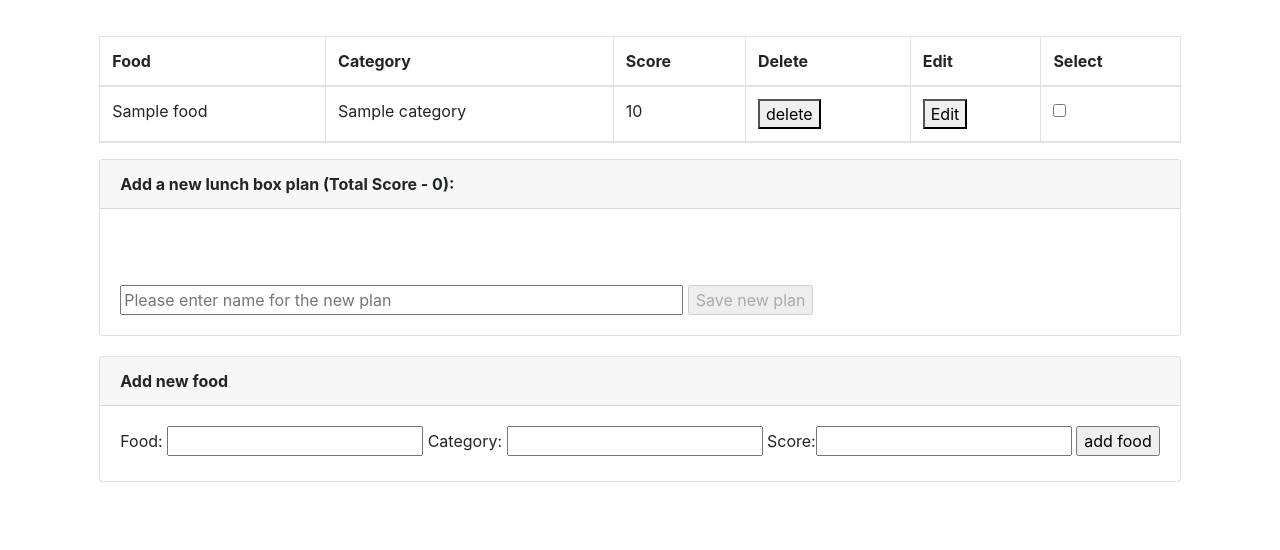
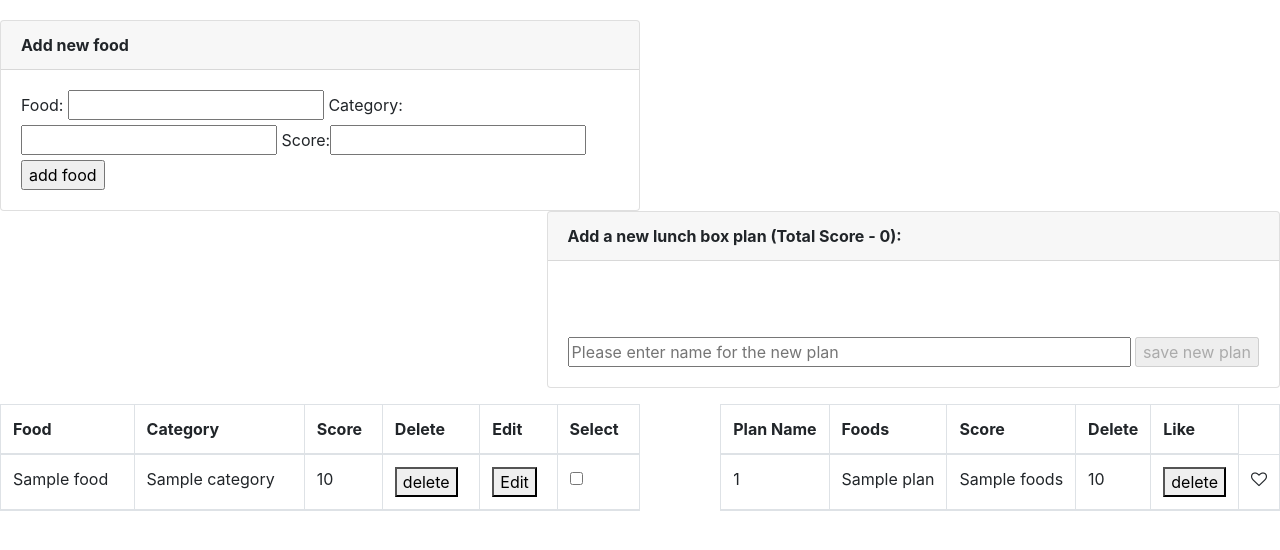
Before and after one commit to wwjin1986/lunch_box, a Python web app: template templates/index.html in a window 1280 px wide. Shown: the top 550 px of the page. Run offline with Jinja, Linux system fonts and the light colour scheme; the template is opened without the code that fills it: most values are stand-ins (such as "Sample title", 1, 10 or a date in 2020); some libraries are stand-ins or nearby versions.

Commit message:
added get for plans

```diff
--- a/static/css/main.css
+++ b/static/css/main.css
@@ -6,6 +6,11 @@ body {
 .content {
   margin: 20px auto;
 }
-.add-food{
-  margin:20px auto;
+
+.align-left{
+  float: left;
+  width: 50%;
 }
+.align-right{
+  float: right;
+}
--- a/templates/base.html
+++ b/templates/base.html
@@ -1,9 +1,13 @@
 <!DOCTYPE html>
 <html lang="en">
   <head>
+
+
     <meta charset="UTF-8" />
     <meta name="viewport" content="width=device-width, initial-scale=1.0" />
     <meta http-equiv="X-UA-Compatible" content="ie=edge" />
+    <link href="https://cdnjs.cloudflare.com/ajax/libs/font-awesome/4.7.0/css/font-awesome.css" rel="stylesheet"/>
+
     <link
       rel="stylesheet"
       type="text/css"
--- a/templates/index.html
+++ b/templates/index.html
@@ -1,11 +1,14 @@
 {% extends 'base.html' %} {% block head %}<title>Food database</title> {%
 endblock %} {% block body %}
 <head>
+
     <script src="//ajax.googleapis.com/ajax/libs/jquery/1.9.1/jquery.min.js"></script>
     <script type=text/javascript>
       var score = 0;
       var number = 1;
+      var selectedFoods=[];
        $(document).ready(function(){
+        //checkbox check/uncheck event
        $('.checkbox').on('change',function(){
        var checkboxId = $(this).attr('id');
        var checkboxScore = $(this).attr('score');
@@ -13,9 +16,10 @@ endblock %} {% block body %}
        if($('#'+checkboxId).prop('checked')){
             $('#save-new-plan').prop('disabled',false);
             $('p[lunchbox-id="'+checkboxId+'"]').show();
-            $('p[lunchbox-id="'+checkboxId+'"]').html(number + ": "+checkboxItem);
+            $('p[lunchbox-id="'+checkboxId+'"]').html(checkboxItem);
             number++;
              score = parseFloat(checkboxScore)+score;
+             selectedFoods.push(checkboxItem);
             $('#total-score').html(score);
        }
        else{
@@ -23,13 +27,36 @@ endblock %} {% block body %}
            score = score - checkboxScore;
            $('#total-score').html(score);
            number--;
+           selectedFoods = selectedFoods.filter(function(value,index,arr){
+               return value != checkboxItem;
+           });
            if(score == 0){
                 $('#save-new-plan').prop('disabled',true);
-
            }
        }
+       });
+       //end of checkbox check/uncheck event
 
+       $('#save-new-plan').on('click', function(){
+           var planName = $('#plan-name').val();
+           var data = {planName:planName,
+           selectedFoods:selectedFoods,score:score };
+           console.log(data);
+            $.ajax({
+                type:'POST',
+                url:'/plans',
+                data:JSON.stringify(data),
+                contentType: 'application/json;charset=UTF-8',
+                success:function(){
+                    alert('get');
+                },
+                error:function(){
+                    alert('error');
+                }
             });
+       });
+
+
 
        });
 
@@ -38,6 +65,47 @@ endblock %} {% block body %}
     </script>
 </head>
 <div class="content">
+    <div>
+        <div class="add-food align-left">
+            <div class="card">
+                <div class="card-header">
+                    <b>Add new food</b>
+                </div>
+                <div class="card-body">
+                    <form action="/" method="POST">
+                        <label>Food: </label>
+                        <input type="text" name="food" id="food"/>
+                        <label>Category: </label> <input type="text" name="category" id="category"/>
+                        <label>Score: </label><input type="text" name="score" id="score"/>
+                        <input type="submit" value="add food"/></form>
+
+                </div>
+            </div>
+        </div>
+
+        <div class="card align-right">
+            <div class="card-header">
+                <b>Add a new lunch box plan (Total Score - <a id="total-score" total-score>0</a>):</b>
+            </div>
+            <div class="card-body">
+                <blockquote class="blockquote mb-0">
+                    {% for food in foods %}<p lunchbox-id={{food.id}}></p>{% endfor %}
+
+                </blockquote>
+            </div>
+            <div class="card-body">
+                <div class="add-plan">
+                    <form>
+                        <input type="text" size="50" name="plan-name" id="plan-name"
+                               placeholder="Please enter name for the new plan"/>
+                        <input type="submit" value="save new plan" id="save-new-plan" disabled="true"/>
+                </div>
+                </form>
+            </div>
+        </div>
+    </div>
+    <div>
+        <div class="align-left">
             <table class="table table-bordered">
                 <thead>
                 <tr>
@@ -54,7 +122,7 @@ endblock %} {% block body %}
                     <td>{{ food.category }}</td>
                     <td>{{ food.score }}</td>
                     <td>
-                <form action="/delete/{{ food.id }}" method="POST">
+                        <form action="/foods/{{ food.id }}" method="POST">
                             <button name="delete" value="{{ food.id }}">delete</button>
                         </form>
                     </td>
@@ -65,7 +133,7 @@ endblock %} {% block body %}
                     </td>
                     <td>
                         <input type="checkbox" class="checkbox" id={{ food.id }} score={{ food.score }}
-                       checkbox-item="{{food}}"/>
+                               checkbox-item="{{food.name}}"/>
                     </td>
                 </tr>
                 {% endfor %}
@@ -76,41 +144,42 @@ endblock %} {% block body %}
                 </ul>
                 </tbody>
             </table>
-    <div class="card">
-        <div class="card-header">
-            <b>Add a new lunch box plan (Total Score - <a id="total-score" total-score>0</a>):</b>
         </div>
-        <div class="card-body">
-            <blockquote class="blockquote mb-0">
-                {% for food in foods %}<p lunchbox-id={{food.id}}></p>{% endfor %}
+        <div class="align-right">
+            <table class="table table-bordered">
+                <thead>
+                <tr>
+                    <th scope="col">Plan Name</th>
+                    <th scope="col">Foods</th>
+                    <th scope="col">Score</th>
+                    <th scope="col">Delete</th>
+                    <th scope="col">Like</th>
 
-            </blockquote>
-        </div>
-        <div class="card-body">
-            <div class="add-plan" >
-                <form action="/add-plan" method="GET">
-                <input type="text" size="50" name="plan-name" id="plan-name" placeholder="Please enter name for the new plan"/>
-                <input type="submit" value="Save new plan" id="save-new-plan" disabled="true"/></form></div>
-        </div>
-    </div>
-    <div class="add-food">
-        <div class="card">
-            <div class="card-header">
-                <b>Add new food</b>
-            </div>
-            <div class="card-body">
-                <form action="/" method="POST">
-                    <label>Food: </label> <input type="text" name="food" id="food"/>
-                    <label>Category: </label> <input type="text" name="category" id="category"/>
-                    <label>Score: </label><input type="text" name="score" id="score"/>
-                    <input type="submit" value="add food"/></form>
+                </tr>
+                {% for plan in plans %}
+                <tr>
+                    <td>{{ plan.id }}</td>
+                    <td>{{ plan.name }}</td>
+                    <td>{{ plan.foods }}</td>
+                    <td>{{ plan.score }}</td>
+                    <td>
+                            <button name="delete-plan" plan-id="{{ plan.id }}" class="delete-plan">delete</button>
+                    </td>
+                    <td><i class="fa fa-heart-o" aria-hidden="true"></i>
+                    </td>
+
+                </tr>
+                {% endfor %}
+                </thead>
+                <tbody>
+                <ul>
+
+                </ul>
+                </tbody>
+            </table>
 
         </div>
     </div>
-
-
-    </div>
-
 </div>
 
 {% endblock %}
```
Also changed, not shown: app.py (+42 -21 lines). Lines whose indentation alone changed are shown as unchanged.
